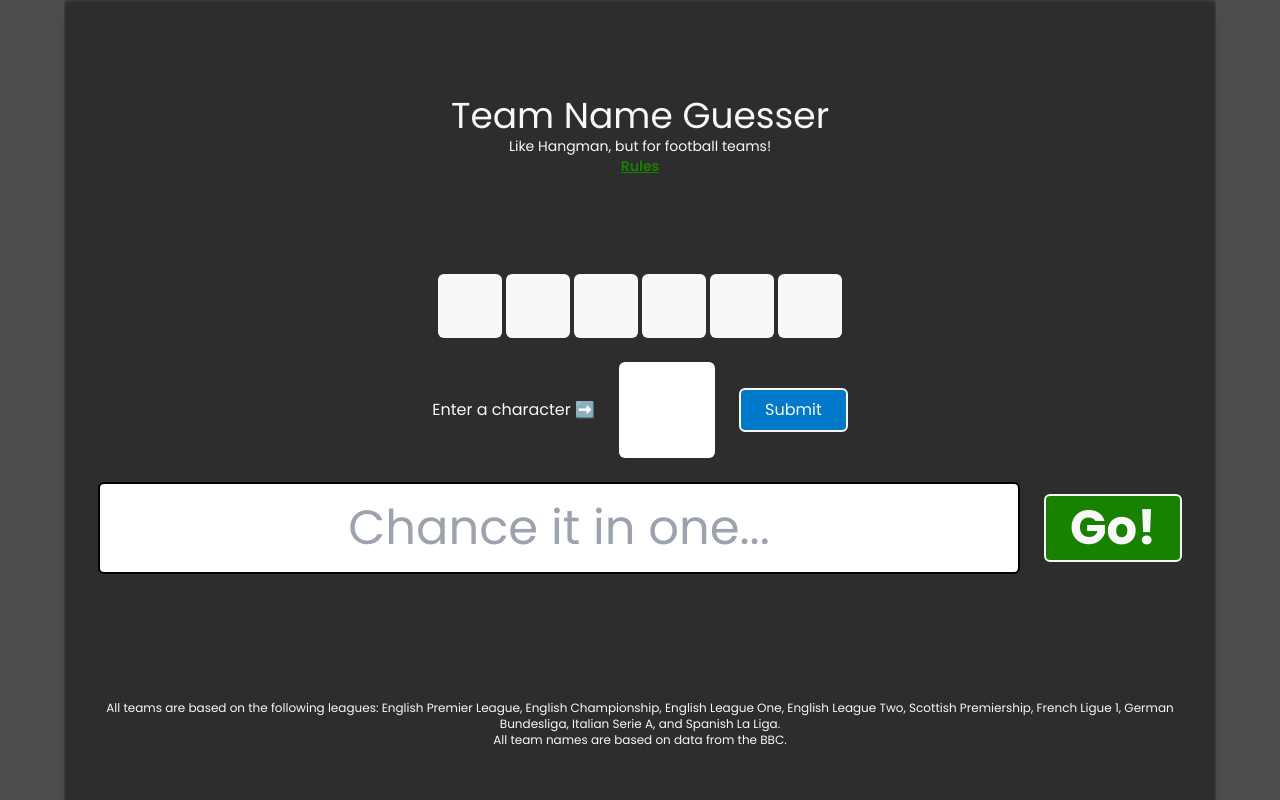
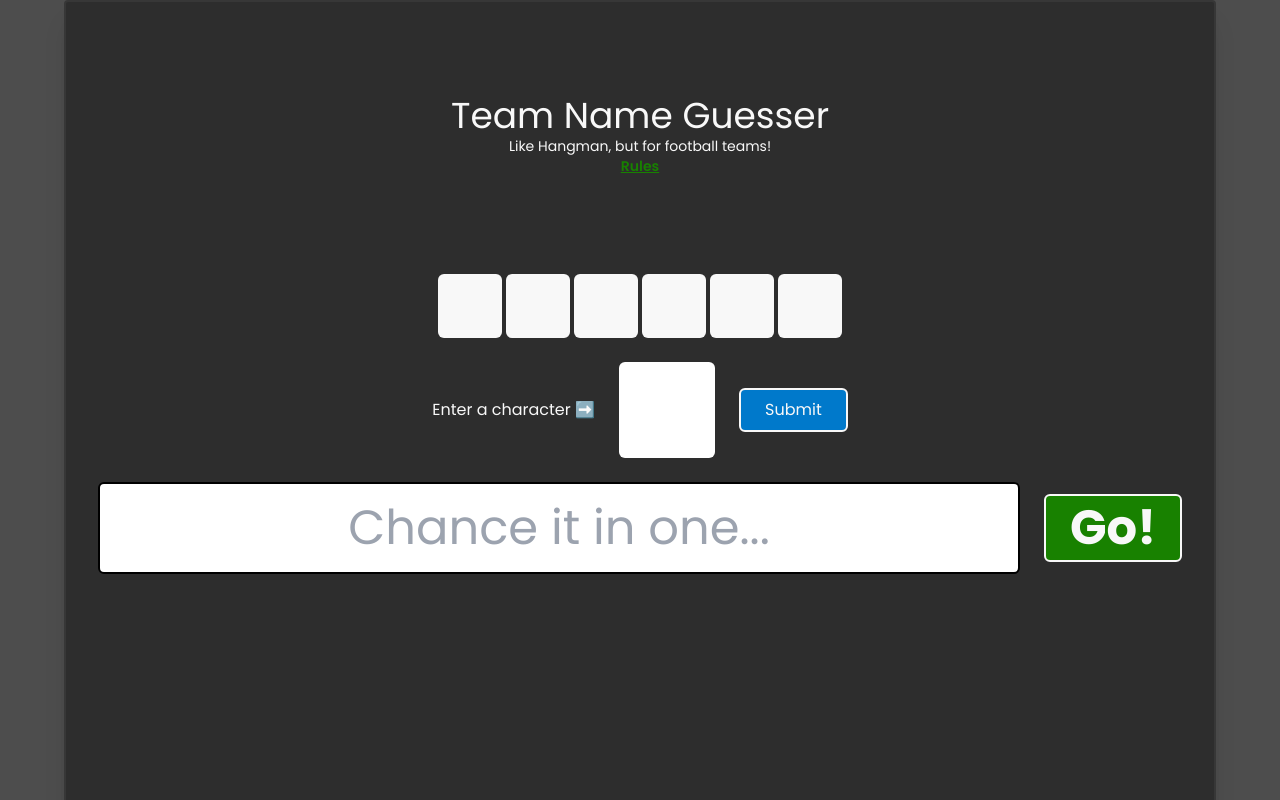
Before and after one commit to bibhashdash/team-guesser, a Next.js app: page / in a window 1280 px wide. Shown: the top 800 px of the page. Built offline with nearby package versions, Linux system fonts and the light colour scheme.

Commit message:
fix spelling error, remove redundant text

```diff
--- a/src/app/page.tsx
+++ b/src/app/page.tsx
@@ -170,16 +170,7 @@ export default function Home() {
           }
         </div>
       </div>
-      <div className="row-span-3">
-        <p className="text-white100 text-center text-xs px-4">
-          All teams are based on the following leagues: English
-          Premier League, English Championship, English League One, English League Two, Scottish Premiership, French
-          Ligue 1, German Bundesliga, Italian Serie A, and Spanish La Liga.
-        </p>
-        <p className="text-white100 text-center text-xs px-4">
-          All team names are based on data from the BBC.
-        </p>
-      </div>
+
       {
         showModal && (
           <div className="absolute min-h-screen w-full bg-black200 h-full">
--- a/src/tempData.ts
+++ b/src/tempData.ts
@@ -171,7 +171,7 @@ export const tempData =
     "Rayo Vallecano",
     "Sevilla",
     "Las Palmas",
-    "Osauna",
+    "Osasuna",
     "Villarreal",
     "Getafe",
     "Cadiz",
```
